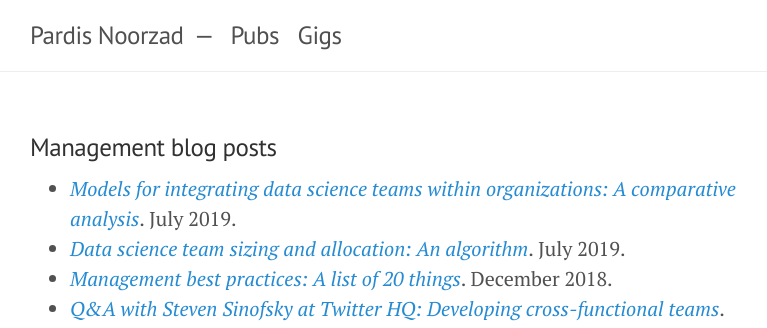
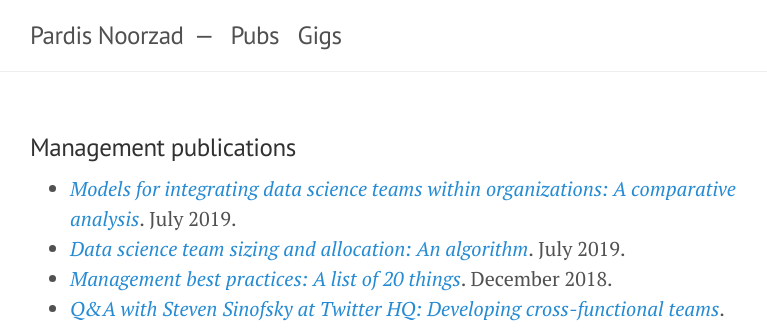
Before and after one commit to djpardis/djpardis.github.io, a Jekyll site: the page built from pubs.md, in a window 1280 px wide and 900 px high. Shown: the top 328 px of the window, without its empty margins (250-1017 px from the left). Built offline with Jekyll 4.4.1, drawn with Linux system fonts in a browser that asks for light colours.

Commit message:
Fix titles

```diff
--- a/pubs.md
+++ b/pubs.md
@@ -16,7 +16,7 @@
   {{ post.date | date_to_string }} &rarr; [ {{ post.title }} ]({{ post.url }})
 {% endfor %} -->
 
-<h3>Management blog posts</h3>
+<h3>Management publications</h3>
 
 - <em><a href="https://medium.com/@djpardis/models-for-integrating-data-science-teams-within-organizations-7c5afa032ebd" target="_blank">Models for integrating data science teams within organizations: A comparative analysis</a></em>. July 2019.
 - <em><a href="https://medium.com/@djpardis/recommendations-for-data-science-team-sizing-and-allocation-strategy-a38f943638e5" target="_blank">Data science team sizing and allocation: An algorithm</a></em>. July 2019.
```
